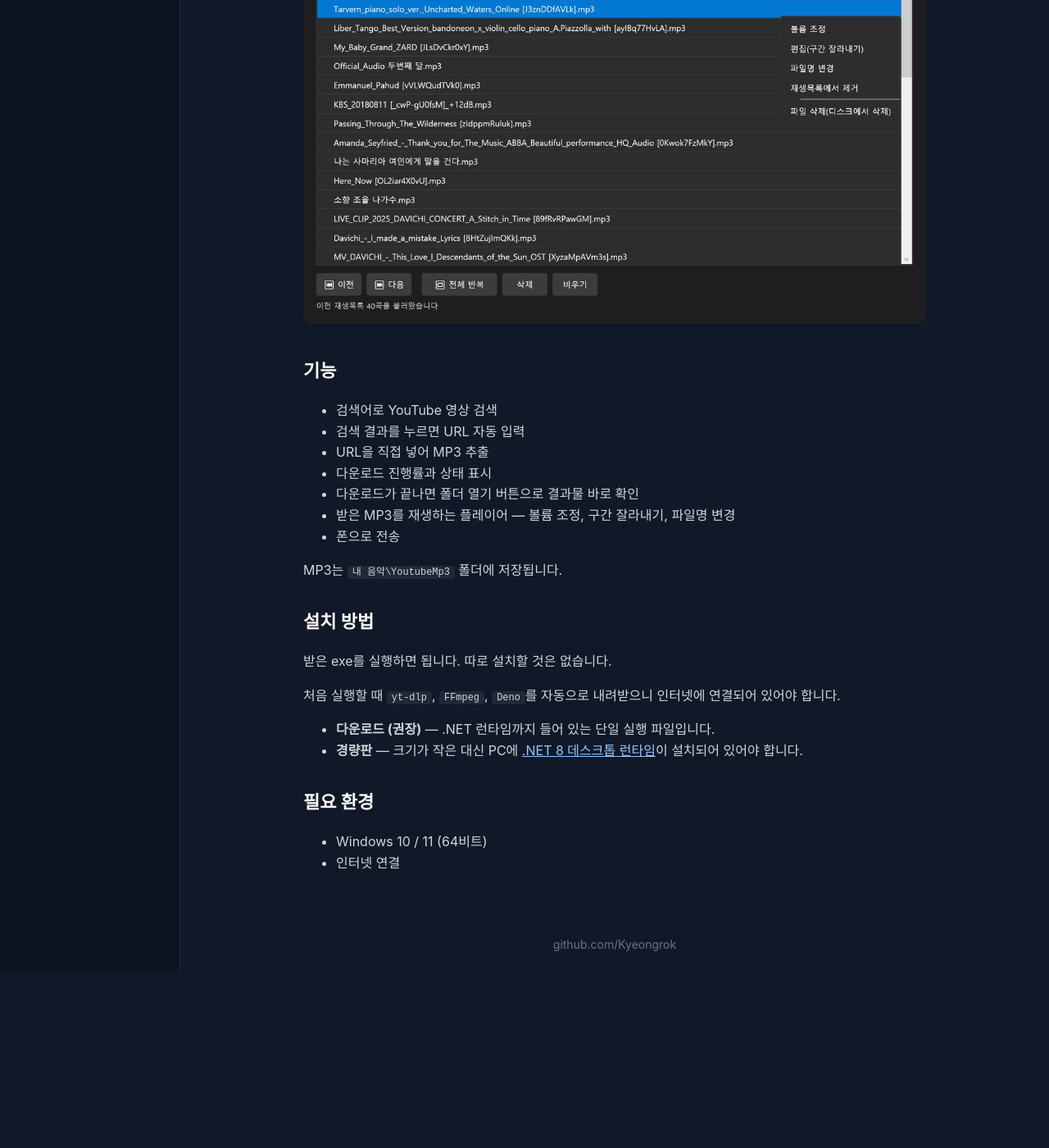
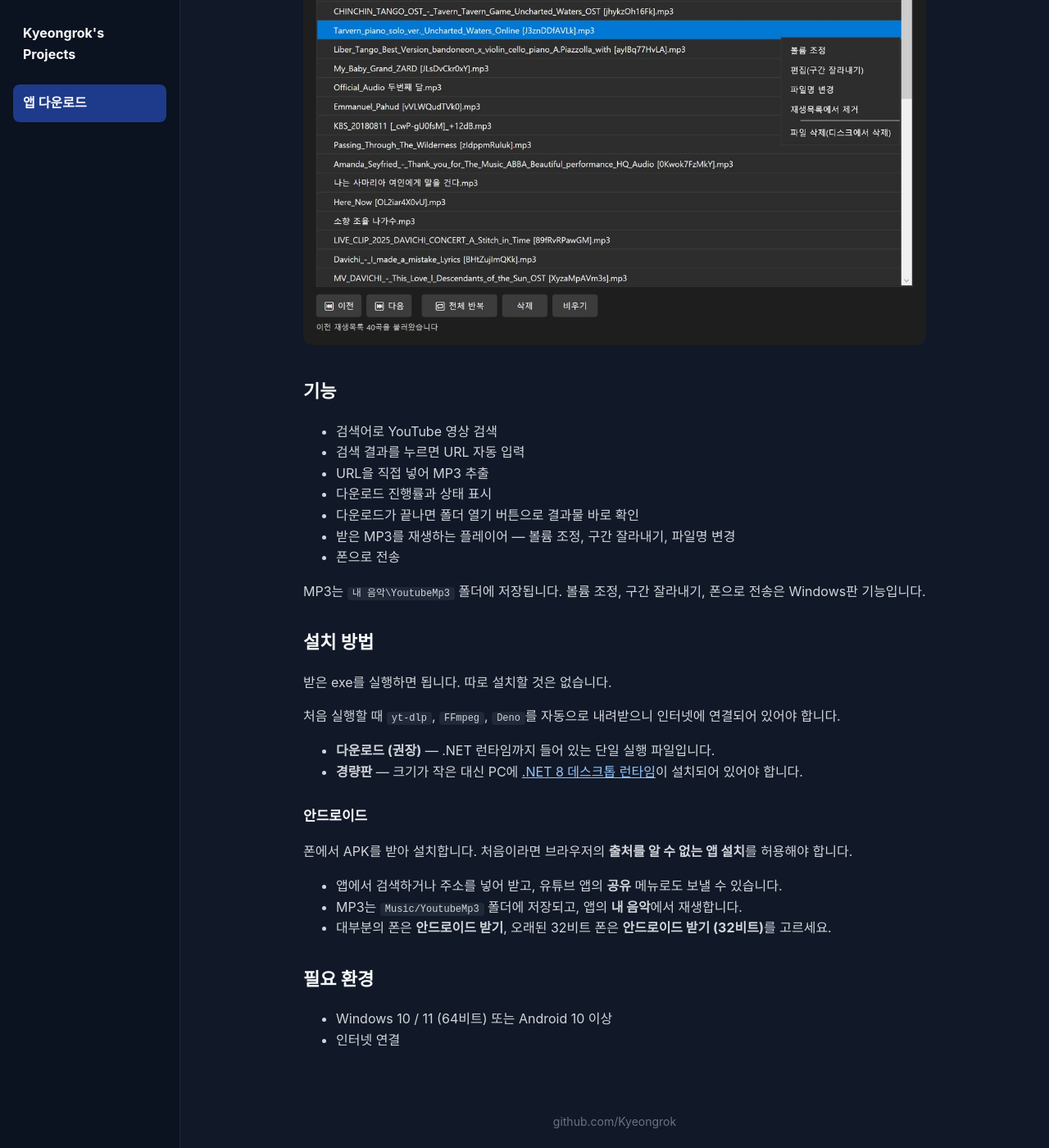
Before and after one commit to Kyeongrok/kyeongrok.github.io, a Jekyll site: the page built from _projects/youtube-mp3.md, in a window 1280 px wide and 1400 px high, scrolled down 1017 px. Shown: the whole window at 82% size. Built offline with Jekyll 4.4.1, drawn with Linux system fonts in a browser that asks for light colours; comment, search, counter and statistics services are not loaded; before the commit the page ends 2201 px from its top, so only the background shows below that; some of the changed text lies outside the part shown.

Commit message:
Offer the YouTube MP3 Android APKs on its download page
Co-Authored-By: Claude Opus 5.5 <noreply@anthropic.com>

```diff
--- a/_projects/youtube-mp3.md
+++ b/_projects/youtube-mp3.md
@@ -1,6 +1,6 @@
 ---
 title: YouTube MP3
-tagline: YouTube 영상을 검색해서 MP3로 추출하는 Windows 앱
+tagline: YouTube 영상을 검색해서 MP3로 추출하는 Windows · Android 앱
 repository: Kyeongrok/youtube-mp3
 banner: /assets/images/youtube-mp3.jpg
 banner_position: center top
@@ -13,11 +13,17 @@ downloads:
   - match: '-win-x64-framework-dependent\.exe$'
     label: 경량판 받기
     sub: .NET 8 데스크톱 런타임 필요
+  - match: '-android-arm64\.apk$'
+    label: 안드로이드 받기
+    sub: 대부분의 폰 · Android 10 이상
+  - match: '-android-armv7\.apk$'
+    label: 안드로이드 받기 (32비트)
+    sub: 구형 폰용 APK
 ---
 
 ## 소개
 
-YouTube 영상을 검색하고 MP3 오디오로 추출하는 Windows 데스크톱 앱입니다.
+YouTube 영상을 검색하고 MP3 오디오로 추출하는 앱입니다. Windows 데스크톱과 Android에서 쓸 수 있습니다.
 
 ![YouTube MP3 실행 화면]({{ '/assets/images/youtube-mp3.jpg' | relative_url }})
 
@@ -31,7 +37,7 @@ YouTube 영상을 검색하고 MP3 오디오로 추출하는 Windows 데스크
 - 받은 MP3를 재생하는 플레이어 — 볼륨 조정, 구간 잘라내기, 파일명 변경
 - 폰으로 전송
 
-MP3는 `내 음악\YoutubeMp3` 폴더에 저장됩니다.
+MP3는 `내 음악\YoutubeMp3` 폴더에 저장됩니다. 볼륨 조정, 구간 잘라내기, 폰으로 전송은 Windows판 기능입니다.
 
 ## 설치 방법
 
@@ -42,7 +48,15 @@ MP3는 `내 음악\YoutubeMp3` 폴더에 저장됩니다.
 - **다운로드 (권장)** — .NET 런타임까지 들어 있는 단일 실행 파일입니다.
 - **경량판** — 크기가 작은 대신 PC에 [.NET 8 데스크톱 런타임](https://dotnet.microsoft.com/download/dotnet/8.0)이 설치되어 있어야 합니다.
 
+### 안드로이드
+
+폰에서 APK를 받아 설치합니다. 처음이라면 브라우저의 **출처를 알 수 없는 앱 설치**를 허용해야 합니다.
+
+- 앱에서 검색하거나 주소를 넣어 받고, 유튜브 앱의 **공유** 메뉴로도 보낼 수 있습니다.
+- MP3는 `Music/YoutubeMp3` 폴더에 저장되고, 앱의 **내 음악**에서 재생합니다.
+- 대부분의 폰은 **안드로이드 받기**, 오래된 32비트 폰은 **안드로이드 받기 (32비트)**를 고르세요.
+
 ## 필요 환경
 
-- Windows 10 / 11 (64비트)
+- Windows 10 / 11 (64비트) 또는 Android 10 이상
 - 인터넷 연결
```
Also changed, not shown: _projects/ja/youtube-mp3.md (+18 -4 lines).
